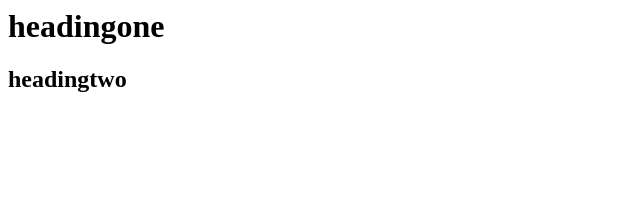
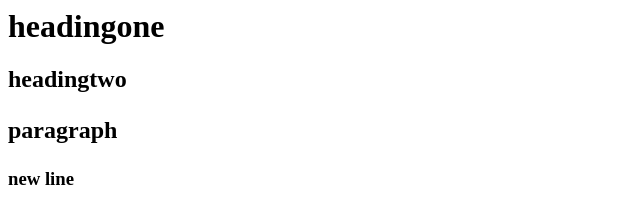
Before and after one commit to holinaprashanth/Calculator_App, a plain HTML site: page index.html in a window 1280 px wide. Shown: the whole page, without its empty margins (0-640 px from the left). Drawn offline with Linux system fonts and the light colour scheme.

Commit message:
add h3 line

```diff
--- a/index.html
+++ b/index.html
@@ -1,2 +1,4 @@
 <h1>headingone<h1>
 <h2>headingtwo<h2>
+<p>paragraph<p>
+<h3>new line<h3>
```
